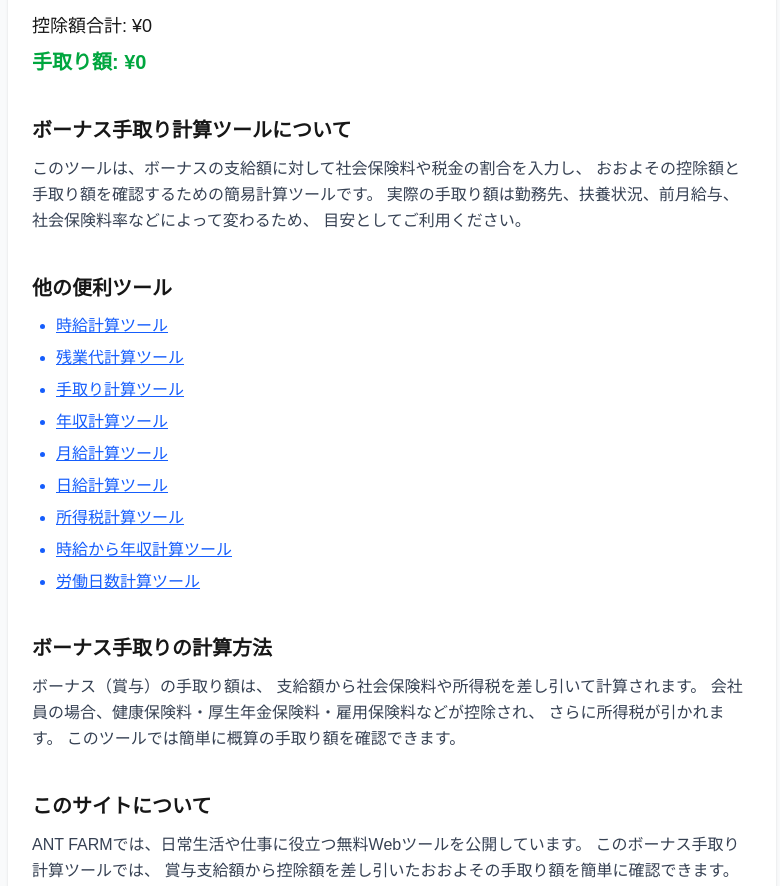
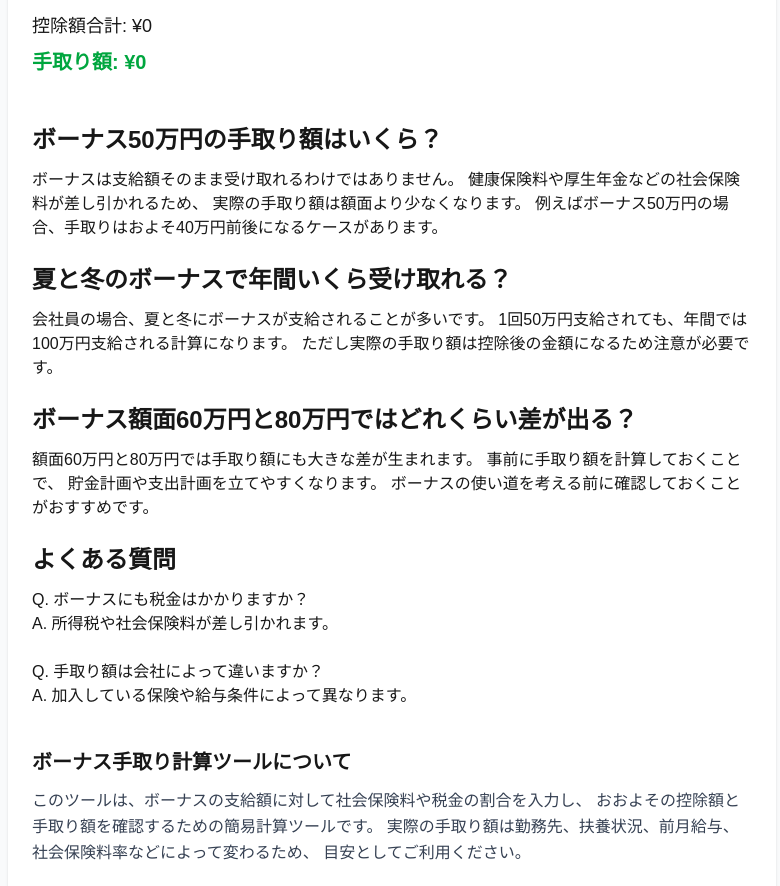
Before and after one commit to antfarm-lab/bonus-calc, a Next.js app: page / in a window 1280 px wide. Shown: the part 507-1393 px from the top of the page, without its empty margins (248-1028 px from the left). Built offline with nearby package versions, Linux system fonts and the light colour scheme.

Commit message:
add seo content

```diff
--- a/app/page.tsx
+++ b/app/page.tsx
@@ -70,7 +70,57 @@ export default function Home() {
             手取り額: ¥{takeHome.toLocaleString()}
           </p>
         </div>
+<section className="mt-12 text-left max-w-3xl mx-auto space-y-6">
 
+  <div>
+    <h2 className="text-2xl font-bold mb-3">
+      ボーナス50万円の手取り額はいくら？
+    </h2>
+    <p>
+      ボーナスは支給額そのまま受け取れるわけではありません。
+      健康保険料や厚生年金などの社会保険料が差し引かれるため、
+      実際の手取り額は額面より少なくなります。
+      例えばボーナス50万円の場合、手取りはおよそ40万円前後になるケースがあります。
+    </p>
+  </div>
+
+  <div>
+    <h2 className="text-2xl font-bold mb-3">
+      夏と冬のボーナスで年間いくら受け取れる？
+    </h2>
+    <p>
+      会社員の場合、夏と冬にボーナスが支給されることが多いです。
+      1回50万円支給されても、年間では100万円支給される計算になります。
+      ただし実際の手取り額は控除後の金額になるため注意が必要です。
+    </p>
+  </div>
+
+  <div>
+    <h2 className="text-2xl font-bold mb-3">
+      ボーナス額面60万円と80万円ではどれくらい差が出る？
+    </h2>
+    <p>
+      額面60万円と80万円では手取り額にも大きな差が生まれます。
+      事前に手取り額を計算しておくことで、
+      貯金計画や支出計画を立てやすくなります。
+      ボーナスの使い道を考える前に確認しておくことがおすすめです。
+    </p>
+  </div>
+
+  <div>
+    <h2 className="text-2xl font-bold mb-3">
+      よくある質問
+    </h2>
+    <p>
+      Q. ボーナスにも税金はかかりますか？<br />
+      A. 所得税や社会保険料が差し引かれます。<br /><br />
+
+      Q. 手取り額は会社によって違いますか？<br />
+      A. 加入している保険や給与条件によって異なります。
+    </p>
+  </div>
+
+</section>
         <section className="mt-10">
           <h2 className="text-xl font-bold mb-3">
             ボーナス手取り計算ツールについて
```
